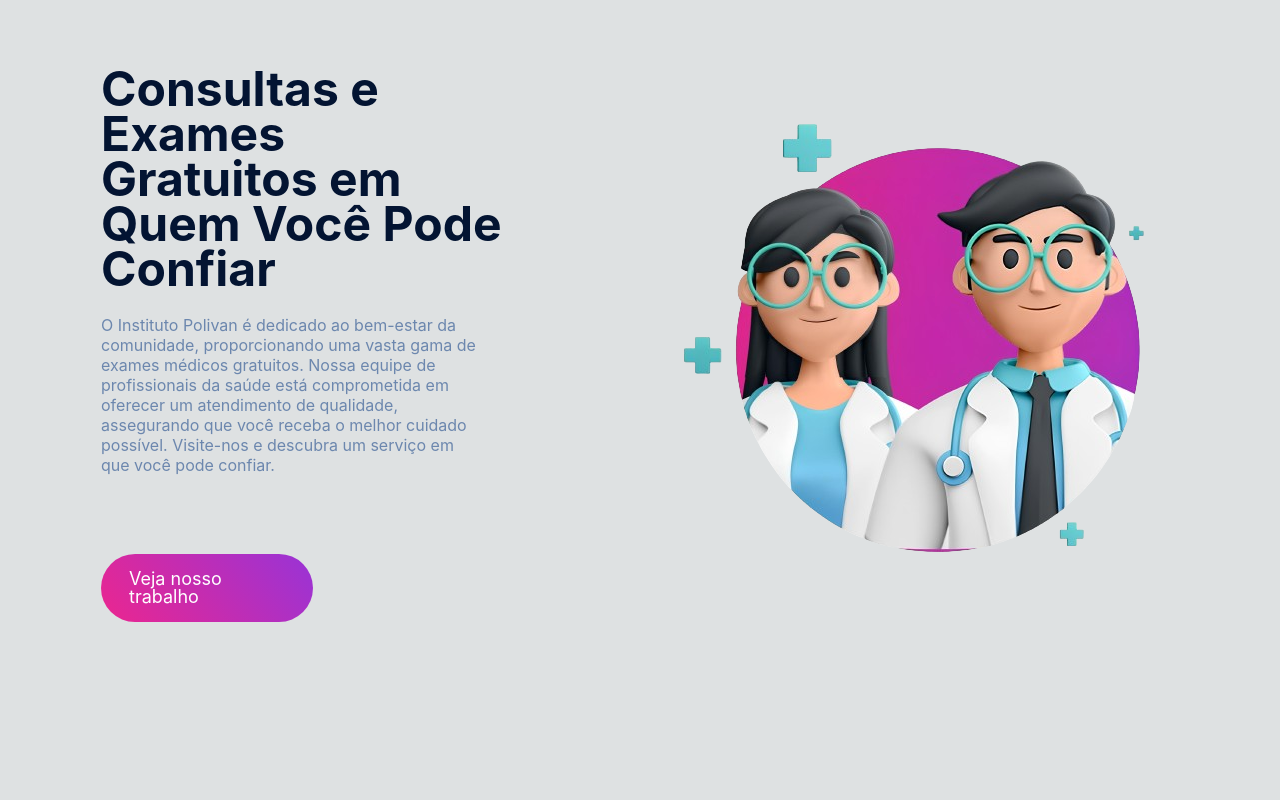
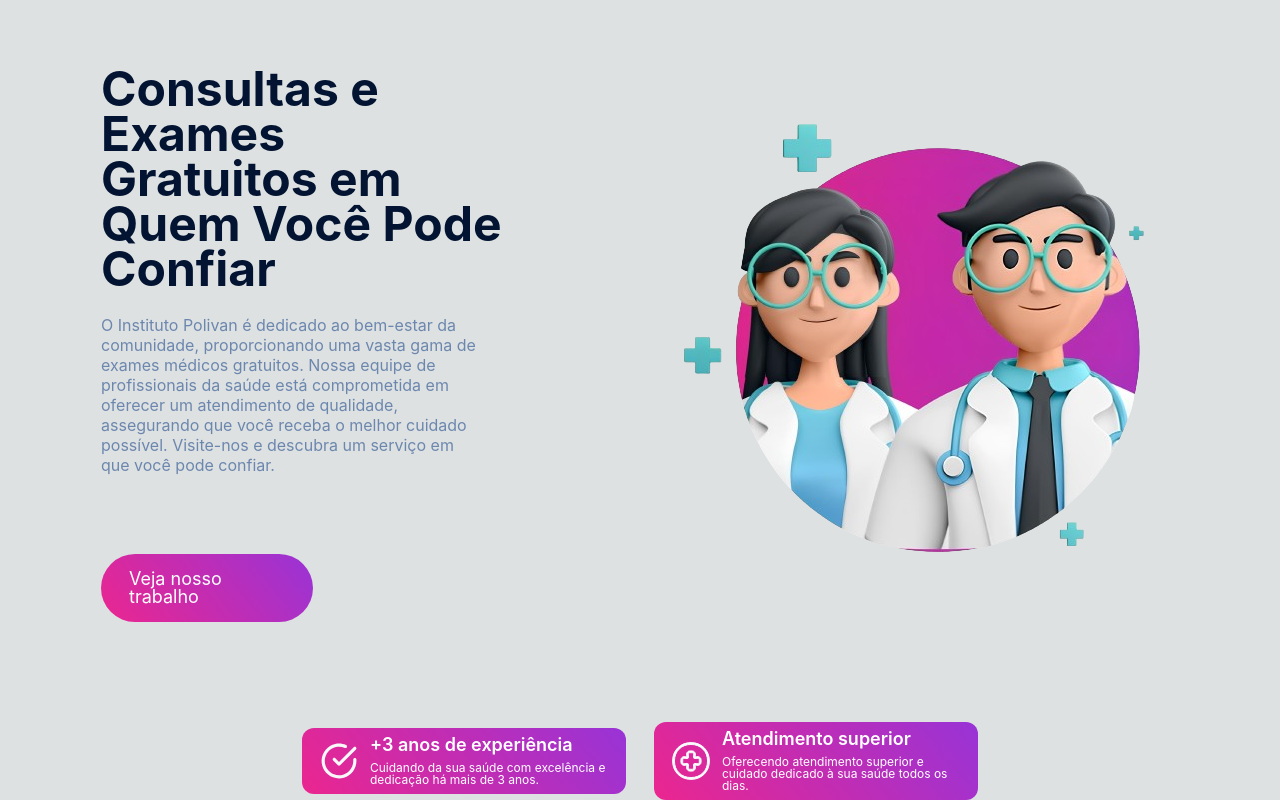
Before and after one commit to Adrianhenrrique/PolyVan-Polidasaude, a React (Create React App) app: page / in a window 1280 px wide. Shown: the part 163-963 px from the top of the page. Before the commit the page ends 800 px from the top, so only its background shows below. Built offline with nearby package versions, Linux system fonts and the light colour scheme.

Commit message:
create information extra section

```diff
--- a/package.json
+++ b/package.json
@@ -6,6 +6,7 @@
     "@testing-library/jest-dom": "^5.17.0",
     "@testing-library/react": "^13.4.0",
     "@testing-library/user-event": "^13.5.0",
+    "firebase": "^10.12.2",
     "react": "^18.3.1",
     "react-dom": "^18.3.1",
     "react-scripts": "5.0.1",
--- a/public/index.html
+++ b/public/index.html
@@ -1,5 +1,5 @@
 <!DOCTYPE html>
-<html lang="en">
+<html lang="pt-br">
   <head>
     <meta charset="utf-8" />
     <link rel="icon" href="%PUBLIC_URL%/favicon.ico" />
--- a/src/App.js
+++ b/src/App.js
@@ -1,12 +1,15 @@
 import './App.css';
 import Banner from './components/banner/Banner';
 import Header from './components/header/Header';
+import InformacaoExtra from './components/informacaoExtra/informacaoExtra';
+import TestFirebase from './components/testeFirebase';
 
 function App() {
   return (
     <>
       <Header/>
       <Banner/>
+      <InformacaoExtra/>
     </>
   );
 }
--- /dev/null
+++ b/src/components/informacaoExtra/informacaoExtra.js
@@ -0,0 +1,33 @@
+import React from 'react';
+import style from './informacaoExtra.module.css';
+import checkImage from '../../assets/imgs/checkImags.svg';
+import clockImage from '../../assets/imgs/clock.svg';
+
+function InformacaoExtra() {
+    return (
+        <section className={style.informacaoExtra}>
+            <ul className={style.informacaoExtra__lista}>
+                <li className={style.informacaoExtra__lista__item}>
+                    <img className={style.informacaoExtra__lista__item__icon} src={checkImage} alt="check" />
+                    <div className={style.informacaoExtra__lista__item__container}>
+                        <h2 className={style.informacaoExtra__lista__item__container__titulo}>+3 anos de experiência</h2>
+                        <p className={style.informacaoExtra__lista__item__container__text}>
+                            Cuidando da sua saúde com excelência e dedicação há mais de 3 anos.
+                        </p>
+                    </div>
+                </li>
+                <li className={style.informacaoExtra__lista__item}>
+                    <img className={style.informacaoExtra__lista__item__icon} src={clockImage} alt="clock" />
+                    <div className={style.informacaoExtra__lista__item__container}>
+                        <h2 className={style.informacaoExtra__lista__item__container__titulo}>Atendimento superior</h2>
+                        <p className={style.informacaoExtra__lista__item__container__text}>
+                            Oferecendo atendimento superior e cuidado dedicado à sua saúde todos os dias.
+                        </p>
+                    </div>
+                </li>
+            </ul>
+        </section>
+    );
+}
+
+export default InformacaoExtra;
--- /dev/null
+++ b/src/components/informacaoExtra/informacaoExtra.module.css
@@ -0,0 +1,40 @@
+.informacaoExtra {
+    margin-top: 100px;
+    width: 100%;
+}
+
+.informacaoExtra__lista {
+    align-items: center;
+    display: flex;
+    flex-wrap: nowrap;
+    gap: 28px;
+    justify-content: center;
+}
+
+.informacaoExtra__lista__item {
+    background: var(--gradiente-buttom);
+    border-radius: 12px;
+    display: flex;
+    gap: 12px;
+    max-width: 288px;
+    padding: 8px 18px;
+}
+
+.informacaoExtra__lista__item__container__text {
+    color: var(--color-text-button);
+    font-size: 12px;
+    font-weight: 400;
+}
+
+.informacaoExtra__lista__item__container__titulo {
+    color: var(--color-text-button);
+    font-size: 18px;
+    font-weight: 600;
+    margin-bottom: 8px;
+}
+
+@media (max-width: 768px) {
+    .informacaoExtra__lista {
+        flex-direction: column;
+    }
+}
```
Also changed, not shown: 1 other file (tests, documents, lock files or other folders).
